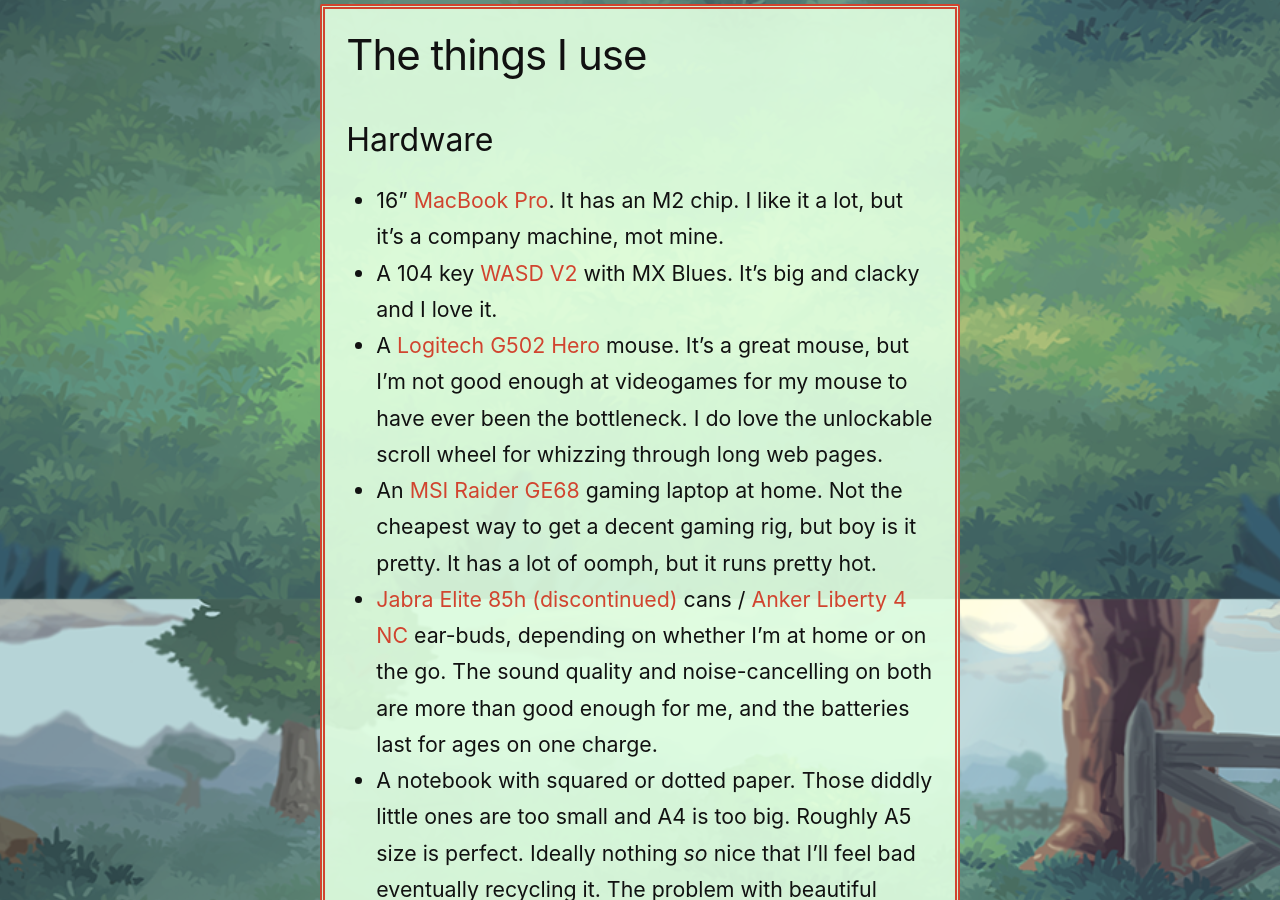
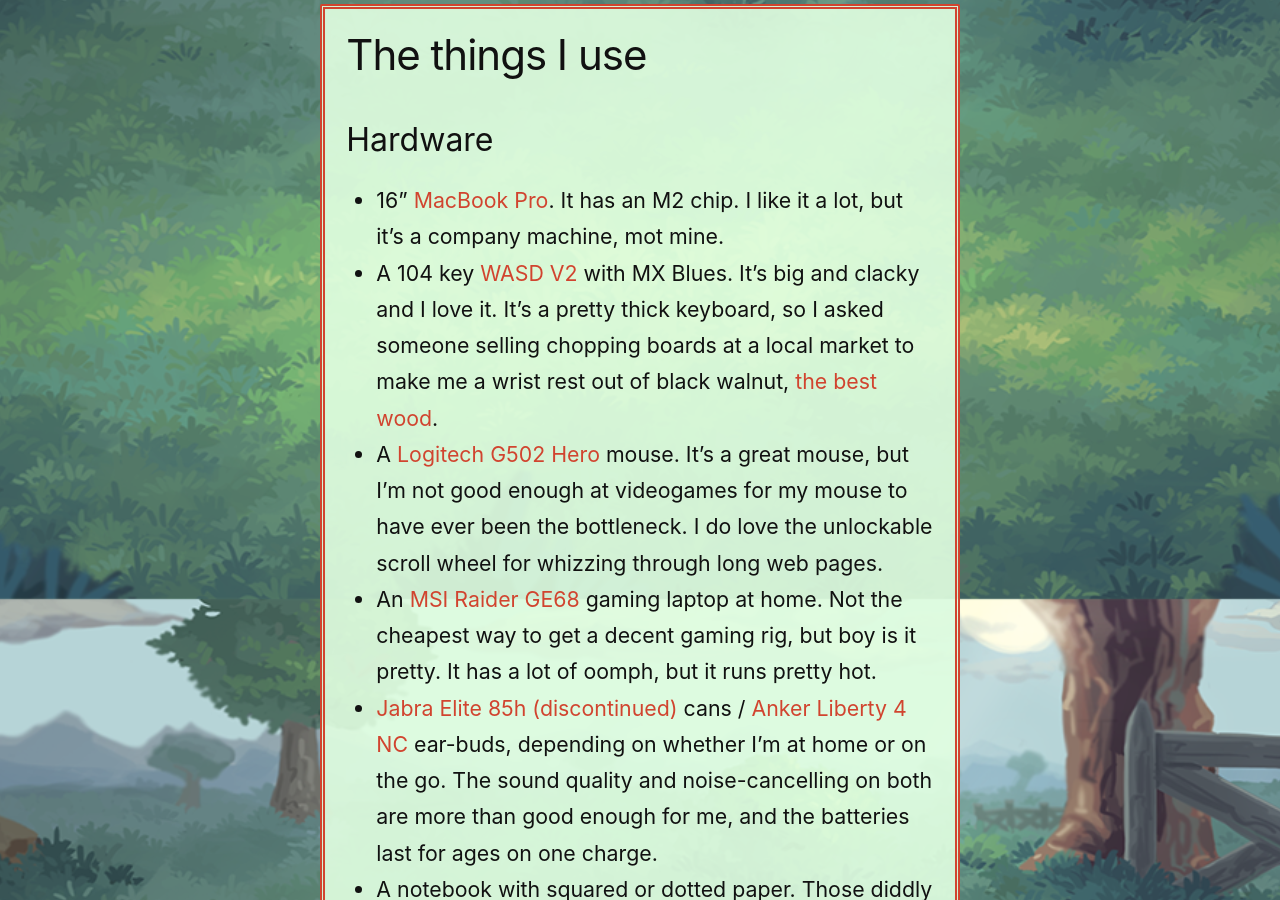
Before and after one commit to jsrn/jsrn.github.io, a Jekyll site: the page built from uses.md, in a window 1280 px wide and 900 px high, scrolled down 301 px. Built offline with Jekyll 4.4.1, drawn with Linux system fonts in a browser that asks for light colours.

Commit message:
wrist rest

```diff
--- a/uses.md
+++ b/uses.md
@@ -6,7 +6,7 @@
 ## Hardware
 
 - 16" [MacBook Pro](https://www.apple.com/uk/shop/buy-mac/macbook-pro). It has an M2 chip. I like it a lot, but it's a company machine, mot mine.
-- A 104 key [WASD V2](https://www.wasdkeyboards.com/products/mechanical-keyboards.html) with MX Blues. It's big and clacky and I love it.
+- A 104 key [WASD V2](https://www.wasdkeyboards.com/products/mechanical-keyboards.html) with MX Blues. It's big and clacky and I love it. It's a pretty thick keyboard, so I asked someone selling chopping boards at a local market to make me a wrist rest out of black walnut, [the best wood](/best).
 - A [Logitech G502 Hero](https://www.logitechg.com/en-gb/products/gaming-mice/g502-hero-gaming-mouse.910-005471.html) mouse. It's a great mouse, but I'm not good enough at videogames for my mouse to have ever been the bottleneck. I do love the unlockable scroll wheel for whizzing through long web pages.
 - An [MSI Raider GE68](https://www.msi.com/Laptop/Raider-GE68-HX-13VX) gaming laptop at home. Not the cheapest way to get a decent gaming rig, but boy is it pretty. It has a lot of oomph, but it runs pretty hot.
 - [Jabra Elite 85h (discontinued)](https://www.jabra.com/supportpages/jabra-elite-85h) cans / [Anker Liberty 4 NC](https://us.soundcore.com/products/liberty-4-nc-a3947z61) ear-buds, depending on whether I'm at home or on the go. The sound quality and noise-cancelling on both are more than good enough for me, and the batteries last for ages on one charge.
```
